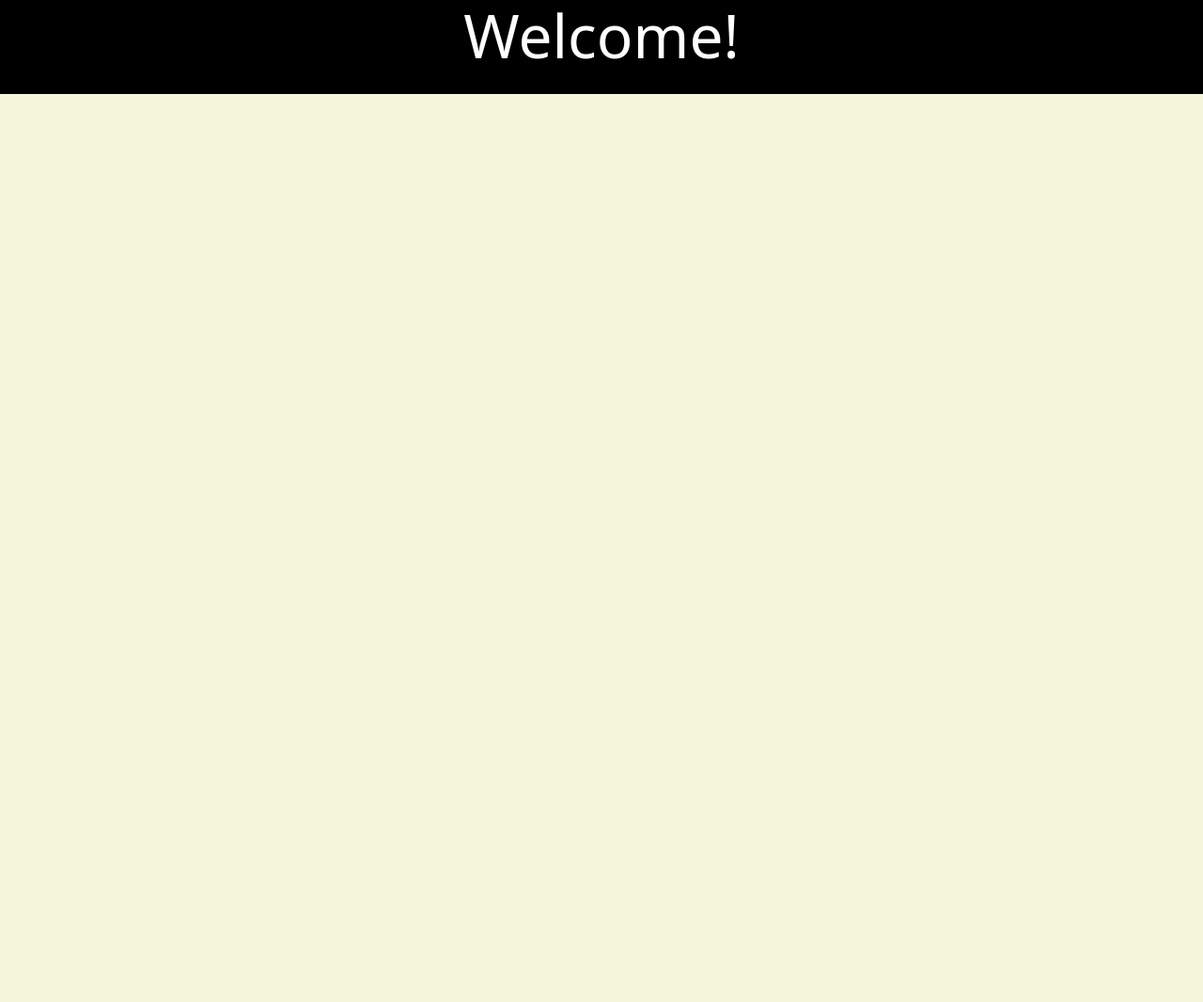
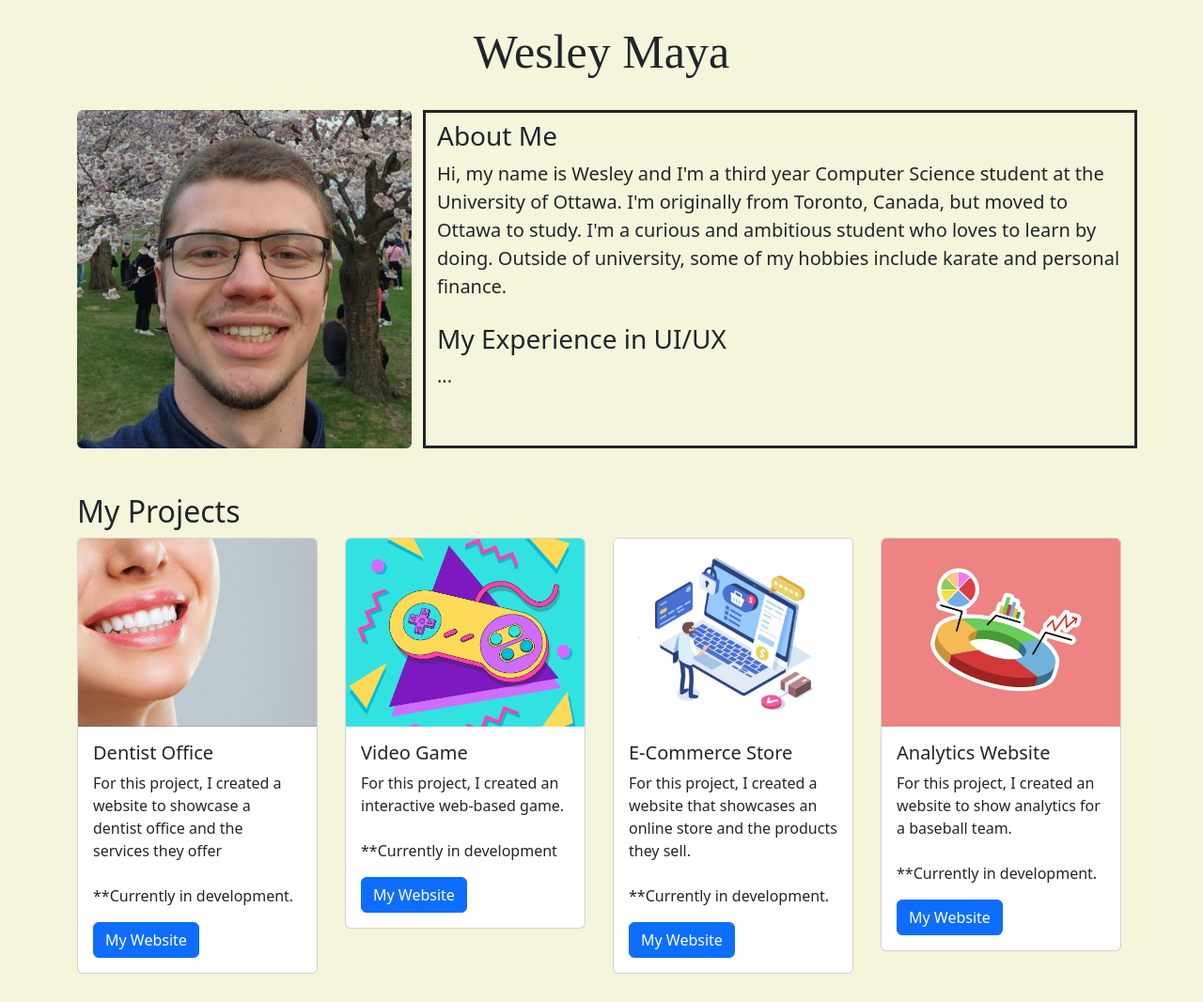
Before and after one commit to wesleymaya/SEG3125_Portfolio, a plain HTML site: page index.html in a window 1280 px wide. Shown: the whole page at 94% size. Before the commit the page ends 800 px from the top, so only its background shows below. Drawn offline with nearby package versions, Linux system fonts and the light colour scheme.

Commit message:
Major update to my home page. Also added cards for myprojects.

```diff
--- a/index.html
+++ b/index.html
@@ -10,15 +10,93 @@
   <body>
     <script src="https://cdn.jsdelivr.net/npm/bootstrap@5.3.6/dist/js/bootstrap.bundle.min.js" integrity="sha384-j1CDi7MgGQ12Z7Qab0qlWQ/Qqz24Gc6BM0thvEMVjHnfYGF0rmFCozFSxQBxwHKO" crossorigin="anonymous"></script>
 
-    <div class="header">
-        <h1 class="display-3">Welcome!</h1>
+    <div class="container custom_mainheading">
+        <a><h1>Wesley Maya</h1></a>
+    </div>
+    <br>
+
+    <div class="container">
+
+      <div class="row">
+
+        <div class="col-4">
+            <img src="cherryblossom_selfie_crop_400x400.jpg" class="rounded" alt="Profile photo">
+        </div>
+
+        <div class="col-8 custom_paragraph">
+          <h3>About Me</h3>
+          <p class="custom">
+            Hi, my name is Wesley and I'm a third year Computer Science student at the University of Ottawa.
+            I'm originally from Toronto, Canada, but moved to Ottawa to study.
+            I'm a curious and ambitious student who loves to learn by doing. Outside of university, some of
+            my hobbies include karate and personal finance.
+          </p>
+
+          <h3>My Experience in UI/UX</h3>
+          <p class="custom">
+            ...
+          </p>
+        </div>
+
+      </div>
     </div>
 
-    <div>
-      <p>
-      This is some words on a screen.
-      </p>
+    <br><br>
+    <div class="container">
+
+      <h2>My Projects</h2>
+
+      <div class="row">
+
+
+        <div class="col">
+          <div class="card" style="width: 16rem;">
+            <img src="teeth_photo-1024x683.jpg" class="card-img-top card-img-fixed" alt="...">
+            <div class="card-body">
+              <h5 class="card-title">Dentist Office</h5>
+              <p class="card-text">For this project, I created a website to showcase a dentist office and the services they offer <br><br>**Currently in development.</p>
+              <a href="dentist_page.html" class="btn btn-primary">My Website</a>
+            </div>
+          </div>
+        </div>
+
+
+          <div class="col">
+          <div class="card" style="width: 16rem;">
+            <img src="console_controller.jpg" class="card-img-top card-img-fixed" alt="...">
+            <div class="card-body">
+              <h5 class="card-title">Video Game</h5>
+              <p class="card-text">For this project, I created an interactive web-based game. <br><br>**Currently in development</p>
+              <a href="game.html" class="btn btn-primary">My Website</a>
+            </div>
+          </div>
+        </div>
+
+          <div class="col">
+          <div class="card" style="width: 16rem;">
+            <img src="e-commerce_img.jpeg" class="card-img-top card-img-fixed" alt="...">
+            <div class="card-body">
+              <h5 class="card-title">E-Commerce Store</h5>
+              <p class="card-text">For this project, I created a website that showcases an online store and the products they sell. <br><br>**Currently in development.</p>
+              <a href="e-commerce.html" class="btn btn-primary">My Website</a>
+            </div>
+          </div>
+        </div>
+
+          <div class="col">
+          <div class="card" style="width: 16rem;">
+            <img src="donut_chart.jpg" class="card-img-top card-img-fixed" alt="...">
+            <div class="card-body">
+              <h5 class="card-title">Analytics Website</h5>
+              <p class="card-text">For this project, I created an website to show analytics for a baseball team. <br><br>**Currently in development.</p>
+              <a href="analytics.html" class="btn btn-primary">My Website</a>
+            </div>
+          </div>
+        </div>
+
+      </div>
     </div>
+
 
 
   </body>
--- a/styles.css
+++ b/styles.css
@@ -1,22 +1,44 @@
+/*Existing class updates*/
 body{
     background-color: beige !important;
+    padding-bottom: 30px;
 }
 
-.header{
-    position: absolute;
+img{
     width: 100%;
-    height: 100px;
-    display: block;
-    background-color: black;
+    max-width: 400px;
 }
 
-p{
+h1{
+    font-size: 50px !important;
+    font-family: 'Times New Roman', Times, serif;
     color: black;
     text-align: center;
-    font-family: 'Times New Roman', Times, serif;
 }
 
-.display-3{
-    color: white;
-    text-align: center;
+h3{
+    padding-top: 8px;
 }
+
+/*Custom classes*/
+.card-img-fixed {
+  width: 100%;
+  height: 200px;
+  object-fit: cover;
+}
+
+.custom_mainheading{
+    padding-top: 25px;
+}
+
+.display-6{
+    text-decoration-line: underline;
+}
+
+.custom{
+    font-size: 20px;
+}
+
+.custom_paragraph{
+    border-style: solid;
+}
```
Also changed, not shown: analytics.html (+12 -0 lines), dentist_page.html (+12 -0 lines), e-commerce.html (+12 -0 lines), cherryblossom_selfie_crop_400x400.jpg (added), console_controller.jpg (added), donut_chart.jpg (added), e-commerce_img.jpeg (added), teeth_photo-1024x683.jpg (added).
